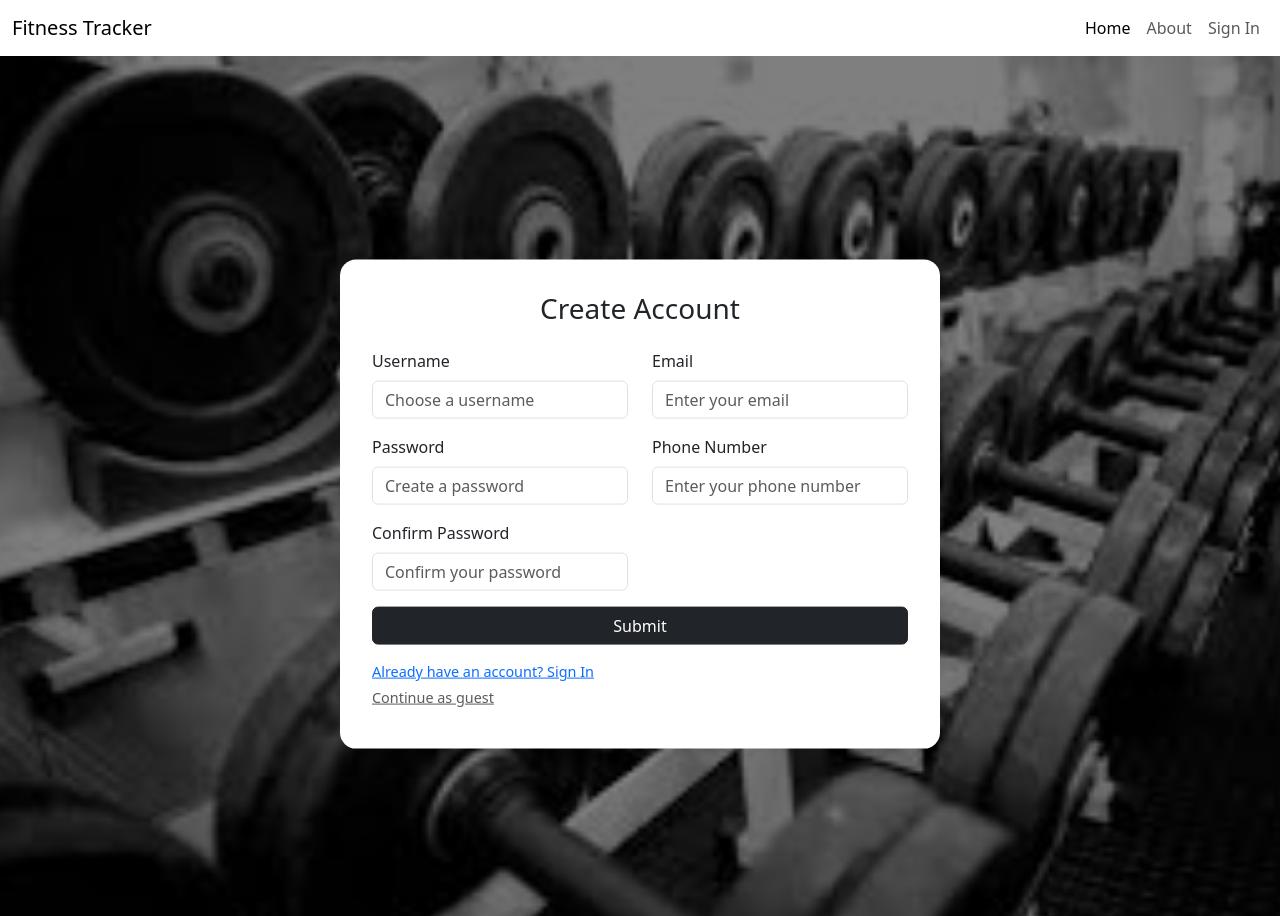
After one commit to Group9FitnessTracker/FitnessTracker, a Django app: page /create_account/ in a window 1280 px wide. The commit adds this page. Run offline with Django 5.2, Linux system fonts and the light colour scheme.

Commit message:
Added create account/login functionality and dashboard/create_accound UI

```diff
--- /dev/null
+++ b/Downloads/FitnessTracker/fitnessTracker/fitnessTrackerApp/templates/fitnessTrackerApp/create_account.html
@@ -0,0 +1,174 @@
+<!DOCTYPE html>
+<html lang="en">
+{% load static %}
+<head>
+  <meta charset="UTF-8">
+  <title>Fitness Tracker - Create Account</title>
+  <meta name="viewport" content="width=device-width, initial-scale=1">
+
+  <!-- Bootstrap CSS -->
+  <link href="https://cdn.jsdelivr.net/npm/bootstrap@5.3.3/dist/css/bootstrap.min.css" rel="stylesheet">
+
+  <style>
+    body, html {
+      height: 100%;
+      margin: 0;
+      overflow: hidden; /* Prevents scrolling */
+    }
+    .bg-slide-1 { background-image: url("{% static 'fitnessTrackerApp/images/gym1.jpg' %}"); }
+    .bg-slide-2 { background-image: url("{% static 'fitnessTrackerApp/images/gym2.jpg' %}"); }
+    .bg-slide-3 { background-image: url("{% static 'fitnessTrackerApp/images/gym3.jpg' %}"); }
+    .bg-slide-4 { background-image: url("{% static 'fitnessTrackerApp/images/gym4.jpg' %}"); }
+    .carousel-item {
+      height: 100vh;
+      background-size: cover;
+      background-position: center;
+    }
+    .navbar {
+      background: #ffffff !important;
+    }
+    nav.navbar {
+      margin-bottom: 0;
+      z-index: 20;
+    }
+    .overlay {
+      position: absolute;
+      top: 0;
+      left: 0;
+      width: 100%;
+      height: 100%;
+      background-color: rgba(0,0,0,0.5);
+    }
+    .login-container {
+      position: absolute;
+      top: 55%;
+      left: 50%;
+      transform: translate(-50%, -50%);
+      z-index: 10;
+      max-width: 600px;
+      width: 90%;
+      padding: 2rem;
+      background-color: white;
+      border-radius: 1rem;
+      box-shadow: 0 0 10px rgba(0,0,0,0.1);
+    }
+    .form-footer {
+      display: flex;
+      justify-content: flex-start;
+      flex-direction: column;
+      gap: 0.5rem;
+      font-size: 0.9rem;
+    }
+  </style>
+</head>
+<body>
+
+<!-- Navbar -->
+<nav class="navbar navbar-expand-lg navbar-light bg-dark">
+  <div class="container-fluid">
+    <a class="navbar-brand" href="#">Fitness Tracker</a>
+    <button class="navbar-toggler" type="button" data-bs-toggle="collapse" data-bs-target="#navbarNav"
+      aria-controls="navbarNav" aria-expanded="false" aria-label="Toggle navigation">
+      <span class="navbar-toggler-icon"></span>
+    </button>
+
+    <div class="collapse navbar-collapse" id="navbarNav">
+      <ul class="navbar-nav ms-auto">
+        <li class="nav-item">
+          <a class="nav-link active" aria-current="page" href="#">Home</a>
+        </li>
+        <li class="nav-item">
+          <a class="nav-link" href="#">About</a>
+        </li>
+        <li class="nav-item">
+          <a class="nav-link" href="/">Sign In</a>
+        </li>
+      </ul>
+    </div>
+  </div>
+</nav>
+
+<!-- Carousel -->
+<div id="carouselExampleIndicators" class="carousel slide" data-bs-ride="carousel">
+  <div class="carousel-inner">
+    <div class="carousel-item active bg-slide-1"></div>
+    <div class="carousel-item bg-slide-2"></div>
+    <div class="carousel-item bg-slide-3"></div>
+    <div class="carousel-item bg-slide-4"></div>
+  </div>
+</div>
+
+<!-- Overlay -->
+<div class="overlay"></div>
+
+<!-- Create Account Form -->
+<div class="login-container">
+
+  <!-- Show messages (errors or success) -->
+  {% if messages %}
+    {% for message in messages %}
+      <div class="alert alert-{{ message.tags }} alert-dismissible fade show" role="alert">
+        {{ message }}
+        <button type="button" class="btn-close" data-bs-dismiss="alert" aria-label="Close"></button>
+      </div>
+    {% endfor %}
+  {% endif %}
+
+  <h3 class="text-center mb-4">Create Account</h3>
+
+  <form method="POST" action="{% url 'create_account' %}">
+    {% csrf_token %}
+    <div class="row">
+      <!-- Left Column -->
+      <div class="col-md-6">
+        <!-- Username -->
+        <div class="mb-3">
+          <label for="username" class="form-label">Username</label>
+          <input type="text" class="form-control" name="username" id="username" placeholder="Choose a username" required>
+        </div>
+        <!-- Password -->
+        <div class="mb-3">
+          <label for="password" class="form-label">Password</label>
+          <input type="password" class="form-control" name="password" id="password" placeholder="Create a password" required>
+        </div>
+        <!-- Confirm Password -->
+        <div class="mb-3">
+          <label for="confirm_password" class="form-label">Confirm Password</label>
+          <input type="password" class="form-control" name="confirm_password" id="confirm_password" placeholder="Confirm your password" required>
+        </div>
+      </div>
+
+      <!-- Right Column -->
+      <div class="col-md-6">
+        <!-- Email -->
+        <div class="mb-3">
+          <label for="email" class="form-label">Email</label>
+          <input type="email" class="form-control" name="email" id="email" placeholder="Enter your email" required>
+        </div>
+        <!-- Phone Number -->
+        <div class="mb-3">
+          <label for="phone_number" class="form-label">Phone Number</label>
+          <input type="text" class="form-control" name="phone_number" id="phone_number" placeholder="Enter your phone number" required>
+        </div>
+      </div>
+    </div>
+
+    <!-- Submit Button -->
+    <div class="d-grid mb-3">
+      <button type="submit" class="btn btn-dark">Submit</button>
+    </div>
+
+    <!-- Footer Links -->
+    <div class="form-footer d-flex flex-column align-items-start gap-1 mb-2">
+      <a href="/">Already have an account? Sign In</a>
+      <a href="{% url 'guest_home' %}" class="text-muted">Continue as guest</a>
+    </div>
+
+  </form>
+</div>
+
+<!-- Bootstrap Bundle with Popper -->
+<script src="https://cdn.jsdelivr.net/npm/bootstrap@5.3.3/dist/js/bootstrap.bundle.min.js"></script>
+
+</body>
+</html>
--- a/Downloads/FitnessTracker/fitnessTracker/fitnessTrackerApp/urls.py
+++ b/Downloads/FitnessTracker/fitnessTracker/fitnessTrackerApp/urls.py
@@ -27,4 +27,9 @@ urlpatterns = [
     path('guest_workout_ul/', views.guest_workout_ul, name='guest_workout_ul'),
     path('guest_workout_ppl/', views.guest_workout_ppl, name='guest_workout_ppl'),
     path('ai_coach/', views.ai_coach, name='ai_coach'),
+    path('create_account/', views.create_account, name='create_account'),
+    path('dashboard/', views.dashboard, name='dashboard'),
+    path('login/', views.login_view, name='login'),
+
+
 ]
--- a/Downloads/FitnessTracker/fitnessTracker/fitnessTrackerApp/views.py
+++ b/Downloads/FitnessTracker/fitnessTracker/fitnessTrackerApp/views.py
@@ -1,5 +1,30 @@
 from django.http import HttpResponse
-from django.shortcuts import render
+from django.contrib.auth.models import User
+from django.contrib import messages
+from .forms import CreateAccountForm
+from django.shortcuts import render, redirect, get_object_or_404
+from django.contrib.auth.decorators import login_required
+from django.contrib.auth import authenticate, login
+import re
+from django.core.validators import validate_email
+from django.core.exceptions import ValidationError
+
+def login_view(request):
+    if request.method == 'POST':
+        username = request.POST['username']
+        password = request.POST['password']
+
+        user = authenticate(request, username=username, password=password)
+        if user is not None:
+            login(request, user)
+            return redirect('dashboard')  # after successful login
+        else:
+            messages.error(request, "Invalid username or password.")
+            return render(request, 'fitnessTrackerApp/home.html')  # back to login page!
+    else:
+        return render(request, 'fitnessTrackerApp/home.html')
+
+
 
 def home(request):
     return render(request, 'fitnessTrackerApp/home.html')
@@ -86,3 +111,64 @@ def guest_workout_ppl(request):
 
 def ai_coach(request):
     return render(request, 'fitnessTrackerApp/ai_coach.html')
+def create_account(request):
+    if request.method == 'POST':
+        username = request.POST.get('username')
+        email = request.POST.get('email')
+        password = request.POST.get('password')
+        confirm_password = request.POST.get('confirm_password')
+        phone_number = request.POST.get('phone_number')
+
+        # Username length check
+        if len(username) < 4:
+            messages.error(request, 'Username too short. Must be at least 4 characters.')
+            return redirect('create_account')
+
+        # Password strength check
+        if len(password) < 6:
+            messages.error(request, 'Password too weak. Must be at least 6 characters.')
+            return redirect('create_account')
+
+        # Password match check
+        if password != confirm_password:
+            messages.error(request, 'Passwords do not match.')
+            return redirect('create_account')
+
+        # Phone number: clean non-digit characters
+        cleaned_phone = re.sub(r'\D', '', phone_number)
+        if not re.fullmatch(r'\d{10,15}', cleaned_phone):
+            messages.error(request, 'Invalid phone number. Must be 10-15 digits after removing dashes and spaces.')
+            return redirect('create_account')
+
+        # Email validity check
+        try:
+            validate_email(email)
+        except ValidationError:
+            messages.error(request, 'Invalid email.')
+            return redirect('create_account')
+
+        # Username already exists
+        if User.objects.filter(username=username).exists():
+            messages.error(request, 'Username already exists. Please choose another one.')
+            return redirect('create_account')
+
+        # Email already exists
+        if User.objects.filter(email=email).exists():
+            messages.error(request, 'Email already registered. Please use another email.')
+            return redirect('create_account')
+
+        # Create the user
+        user = User.objects.create_user(username=username, email=email, password=password)
+        user.save()
+
+        # Optionally you could save cleaned_phone into a future profile model here
+
+        messages.success(request, 'Account created successfully! Please log in.')
+        return redirect('/')
+
+    return render(request, 'fitnessTrackerApp/create_account.html')
+
+
+@login_required(login_url='/')  # Redirects to login page if user is not logged in
+def dashboard(request):
+    return render(request, 'fitnessTrackerApp/dashboard.html')
```
Also changed, not shown: Downloads/FitnessTracker/fitnessTracker/fitnessTrackerApp/forms.py (added, +27 -0 lines), Downloads/FitnessTracker/fitnessTracker/fitnessTrackerApp/templates/fitnessTrackerApp/dashboard.html (added, +153 -0 lines), Downloads/FitnessTracker/fitnessTracker/fitnessTrackerApp/templates/fitnessTrackerApp/home.html (+13 -5 lines), Downloads/FitnessTracker/fitnessTracker/db.sqlite3.
